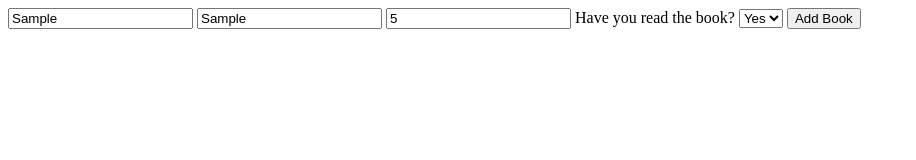
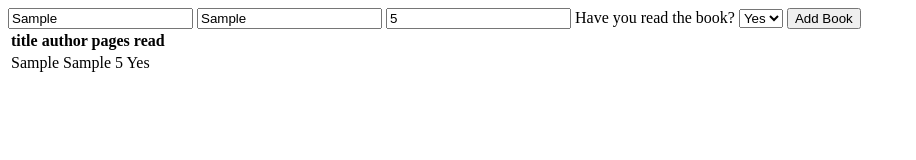
Before and after one commit to joriordan332/library, a plain HTML site: page index.html in a window 1280 px wide. Both pictures are taken after typing "Sample", "Sample", "5" into the empty fields and a click on the button "Add Book". Shown: the whole page, without its empty margins (0-916 px from the left). Drawn offline with Linux system fonts and the light colour scheme.

Commit message:
drawTable function added & array cleared
drawTable function added and called in the addBookToLibrary function that creates a card for each book entered
array myLibrary emptied at the end of the function so that full array isn't added each time add book is clicked

```diff
--- a/script.js
+++ b/script.js
@@ -11,7 +11,7 @@ function Book(title, author, pages, read) {
 addBookToLibrary.prototype = Object.create(Book.prototype);
 
 document.getElementById('addBook');
-addBook.addEventListener('click', addBookToLibrary);
+addBook.addEventListener('click', addBookToLibrary) ;
 
 function addBookToLibrary() {
   title = document.getElementById("title").value;
@@ -20,5 +20,49 @@ function addBookToLibrary() {
   read = document.getElementById("pages_read").value;
   let newBook = new Book(title, author, pages, read);
   myLibrary.push(newBook);
-  console.log(newBook);
+
+  drawTable()
 }
+
+function drawTable() {
+
+
+  myLibrary.forEach((library) => {
+    console.log(library)
+    //secondCells.removeChild(cellText);  array duplicating boks
+    //tableHeaders.removeChild(headerText);
+    const tbl = document.createElement("table");
+    const tblHead = document.createElement("thead");
+    const tblBody = document.createElement("tbody");
+
+
+      // creates a table row
+      const firstRow = document.createElement("tr");
+      const secondRow = document.createElement("tr");
+
+
+        // Create a <td> element and a text node, make the text
+        // node the contents of the <td>, and put the <td> at
+        // the end of the table row
+        const secondCells = document.createElement("td");
+        const tableHeaders = document.createElement("th");
+        const cellText = document.createTextNode(`${library.title} ${library.author} ${library.pages} ${library.read}`);
+        const headerText = document.createTextNode(`${'title'} ${'author'} ${'pages'} ${'read'}`);
+        firstRow.appendChild(tableHeaders);
+        tableHeaders.appendChild(headerText);
+        secondCells.appendChild(cellText);
+        secondRow.appendChild(secondCells);
+
+
+
+      // add the row to the end of the table body
+      tblHead.appendChild(firstRow);
+      tblBody.appendChild(secondRow);
+
+
+      tbl.appendChild(tblHead);
+      tbl.appendChild(tblBody);
+      document.body.appendChild(tbl);
+  });
+  myLibrary.length = 0;
+}
```
Also changed, not shown: index.html (+1 -0 lines).
